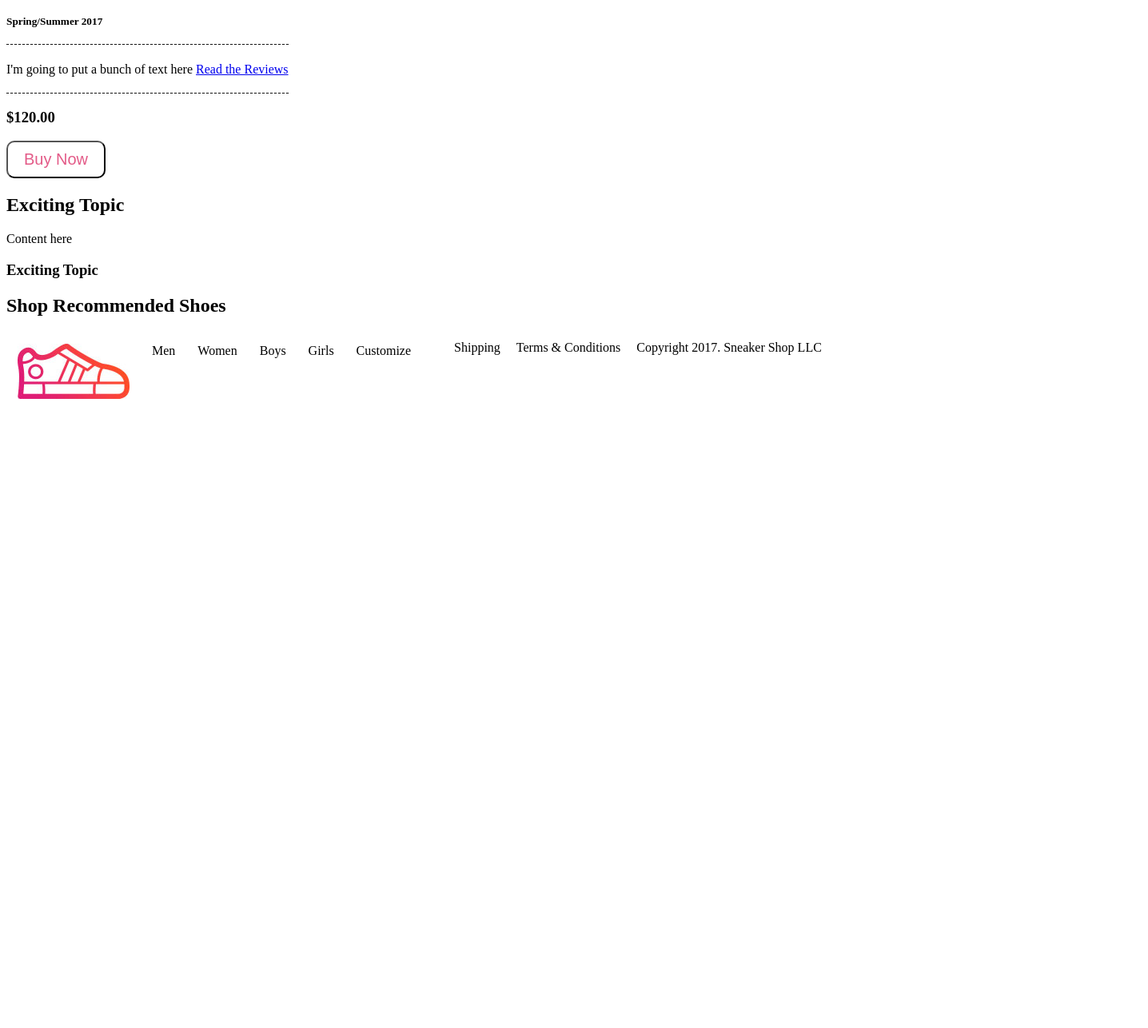
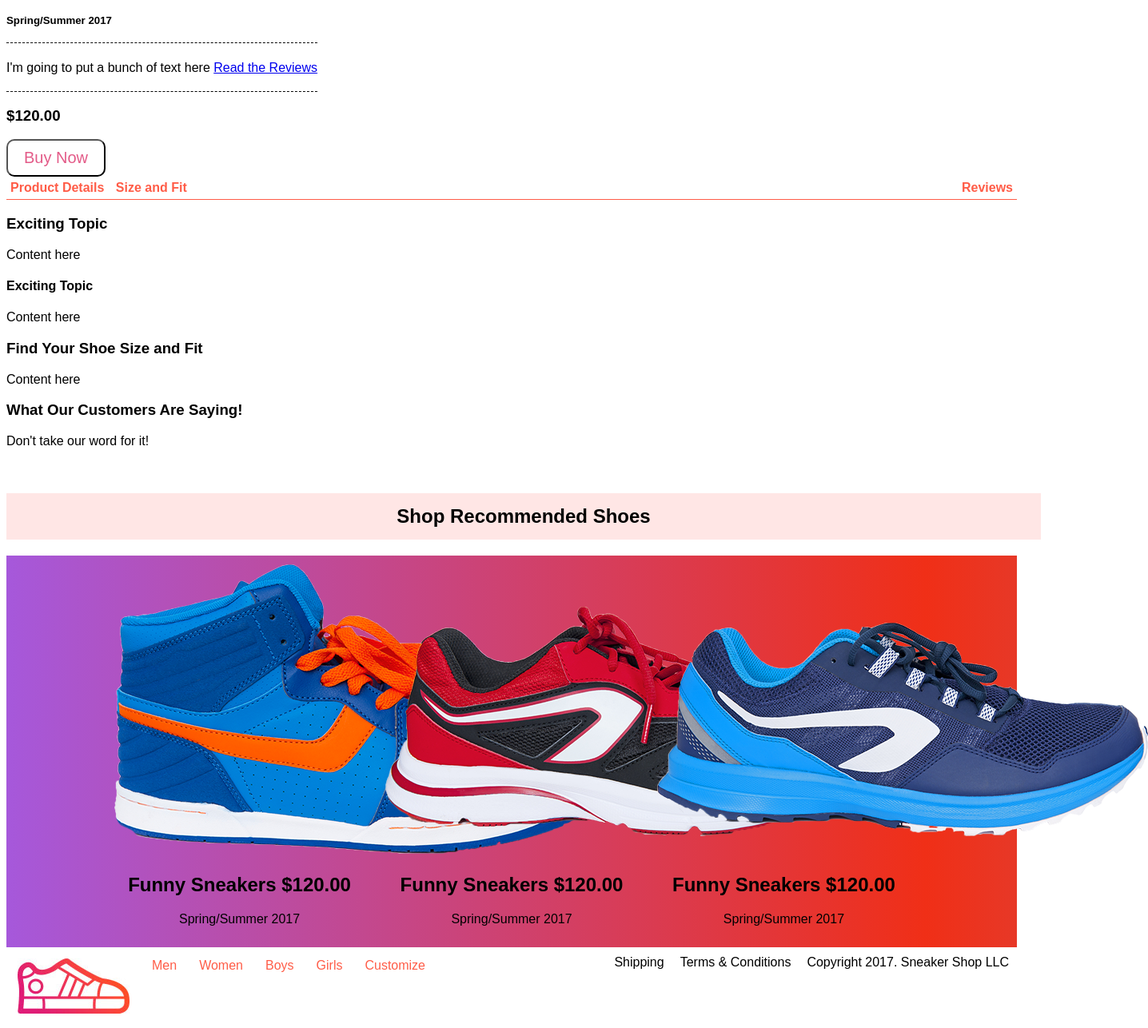
Before and after one commit to calebmcquaid/shoe-website, a plain HTML site: page index.html in a window 1280 px wide. Shown: the part 417-1703 px from the top of the page at 80% size, 1436 px wide, since content can reach past the window. Before the commit the page ends 833 px from the top, so only its background shows below. Drawn offline with Linux system fonts and the light colour scheme; a web font is replaced by a local one.

Commit message:
Rough final

```diff
--- a/index.html
+++ b/index.html
@@ -4,6 +4,7 @@
     <meta charset="utf-8">
     <title>Shoe Website</title>
     <link rel="stylesheet" href="styles.css">
+    <link href="https://fonts.googleapis.com/css?family=Amiko" rel="stylesheet">
 
   </head>
   <body>
@@ -43,13 +44,39 @@
 
 
     <section-2>
-      <h2>Exciting Topic</h2>
-      <p>Content here</p>
-      <h3>Exciting Topic</h3>
+      <nav>
+        <li>Product Details</li>
+        <li>Size and Fit</li>
+        <li id="nav-reviews">Reviews</li>
+      </nav>
+        <h3>Exciting Topic</h3>
+        <p>Content here</p>
+        <h4>Exciting Topic</h4>
+        <p>Content here</p>
+        <h3>Find Your Shoe Size and Fit</h3>
+        <p>Content here</p>
+        <h3>What Our Customers Are Saying!</h3>
+        <p id="last-p">Don't take our word for it!</p>
     </section-2>
-    <div>
+    <section-3>
       <h2>Shop Recommended Shoes</h2>
-      <p></p>
+    </section-3>
+    <div class="container">
+      <div class="horizontal-images">
+        <img id="blue-shoe" src="blue-shoe.png" alt="blue high-top shoe">
+        <h2>Funny Sneakers $120.00</h2>
+        <p>Spring/Summer 2017</p>
+      </div>
+      <div class="horizontal-images">
+        <img id="red-shoe" src="red-shoe.png" alt="red sneaker">
+        <h2>Funny Sneakers $120.00</h2>
+        <p>Spring/Summer 2017</p>
+      </div>
+      <div class="horizontal-images">
+        <img id="blue-shoe1" src="blue-shoe1.png" alt="blue sneaker">
+        <h2>Funny Sneakers $120.00</h2>
+        <p>Spring/Summer 2017</p>
+      </div>
     </div>
     <div class="nav-footer">
       <footer>
--- a/styles.css
+++ b/styles.css
@@ -1,11 +1,13 @@
-
+body {
+  font-family: 'Amiko', sans-serif;
+}
 
 .footer {
     list-style-type: none;
     margin: 0;
     padding: 0;
     background-color: white;
-    position: fixed;
+    /*position: fixed;*/
 }
 
 .nav-left {
@@ -32,6 +34,7 @@
   margin: 7px;
   padding-top: 20px;
   padding: 7px;
+  color: #ff5c47;
 }
 
 .bottom-other {
@@ -48,11 +51,14 @@ header {
   padding: 0;
   background-color: white;
   margin-bottom: 20px;
+  color: #ff5c47;
 }
 
 footer {
   background-color: white;
 }
+
+
 
 /*.nav {
   list-style-type: none;
@@ -128,3 +134,59 @@ li {
 .section-1 img {
   width: 40%;
 }
+
+/*.section-2 {
+  margin-left: 50px;
+}*/
+
+section-2 nav {
+  font-weight: bold;
+  border-bottom: solid 1px;
+  color: #ff5c47;
+}
+
+#nav-reviews {
+  float:right;
+  color: #ff5c47;
+}
+
+#last-p {
+  padding-bottom: 20px;
+}
+
+section-3 h2 {
+  text-align: center;
+  display: inline-block;
+  width: 100%;
+  background-color: #ffe6e5;
+  padding:15px;
+}
+
+.container {
+  text-align: center;
+  background: linear-gradient(to right, rgba(248,80,50,1) 0%, rgba(166,88,219,1) 0%, rgba(240,47,23,1) 91%, rgba(231,56,39,1) 100%);
+}
+
+.horizontal-images {
+  display: inline-block;
+  padding: 10px;
+  width: 25%;
+}
+
+/*#blue-shoe {
+  width: 25%;
+  height: auto;
+  display: inline-block;
+}
+
+#red-shoe {
+  width: 25%;
+  height: auto;
+  display: inline-block;
+}
+
+#blue-shoe1 {
+  width: 25%;
+  height: auto;
+  display: inline-block;
+}*/
```
Also changed, not shown: blue-shoe.png (added), blue-shoe1.png (added), red-shoe.png (added).
